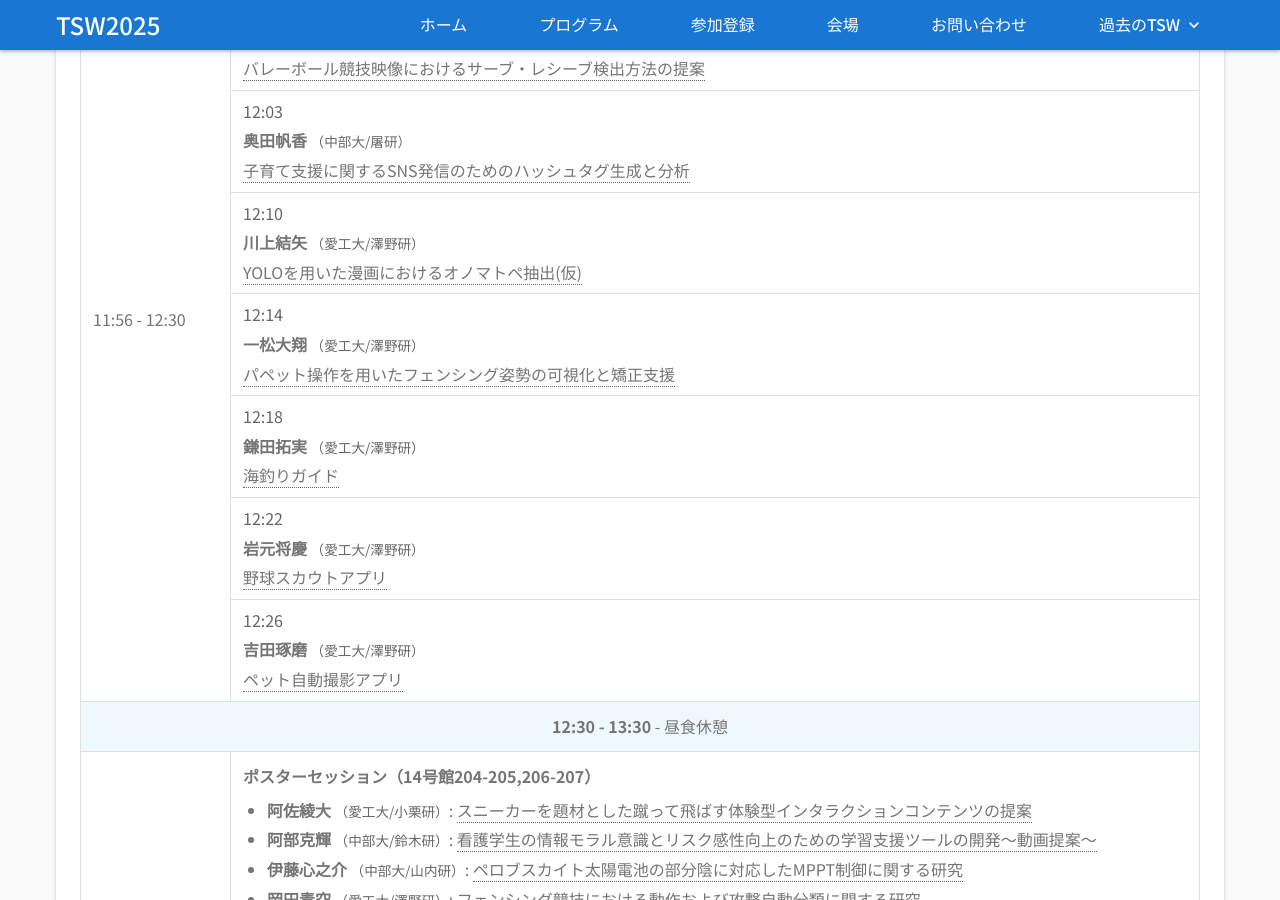
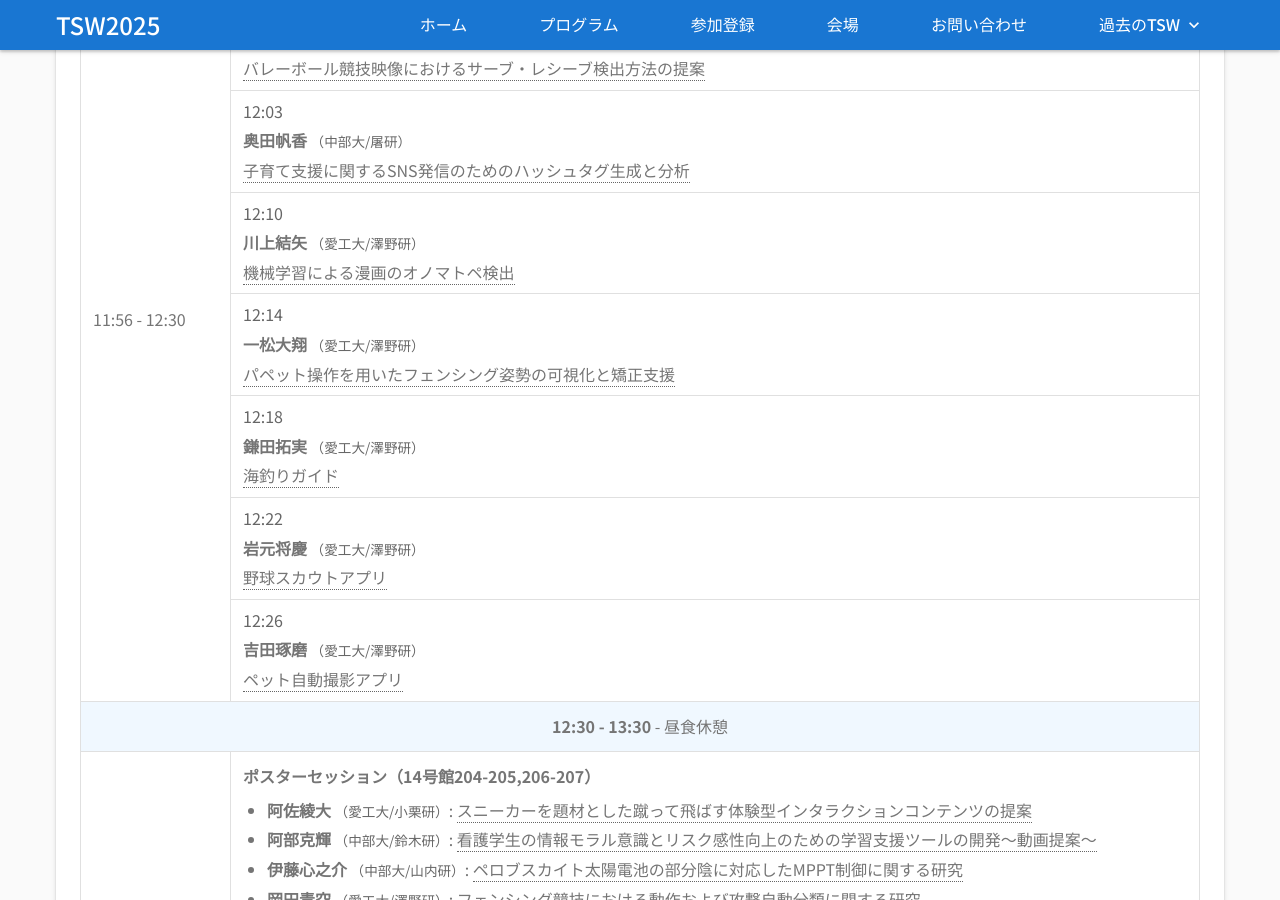
Before and after one commit to ogurilab/tsw2025, a Jekyll site: the page built from program.md, in a window 1280 px wide and 900 px high, scrolled down 2094 px. Built offline with Jekyll 4.4.1, drawn with Linux system fonts in a browser that asks for light colours.

Commit message:
スケジュールデータの発表タイトルを「YOLOを用いた漫画におけるオノマトペ抽出(仮)」から「機械学習による漫画のオノマトペ検出」に変更し、内容をより明確にしました。

```diff
--- a/_data/schedule.yml
+++ b/_data/schedule.yml
@@ -72,7 +72,7 @@ day1:
         - time: "12:10"
           speaker: "川上結矢"
           affiliation: "愛工大/澤野研"
-          title: "YOLOを用いた漫画におけるオノマトペ抽出(仮)"
+          title: "機械学習による漫画のオノマトペ検出"
           abstract: "物体検出モデルYOLOを用い、アノテーションデータで学習することで漫画中のオノマトペ領域を抽出した。"
         - time: "12:14"
           speaker: "一松大翔"
```
